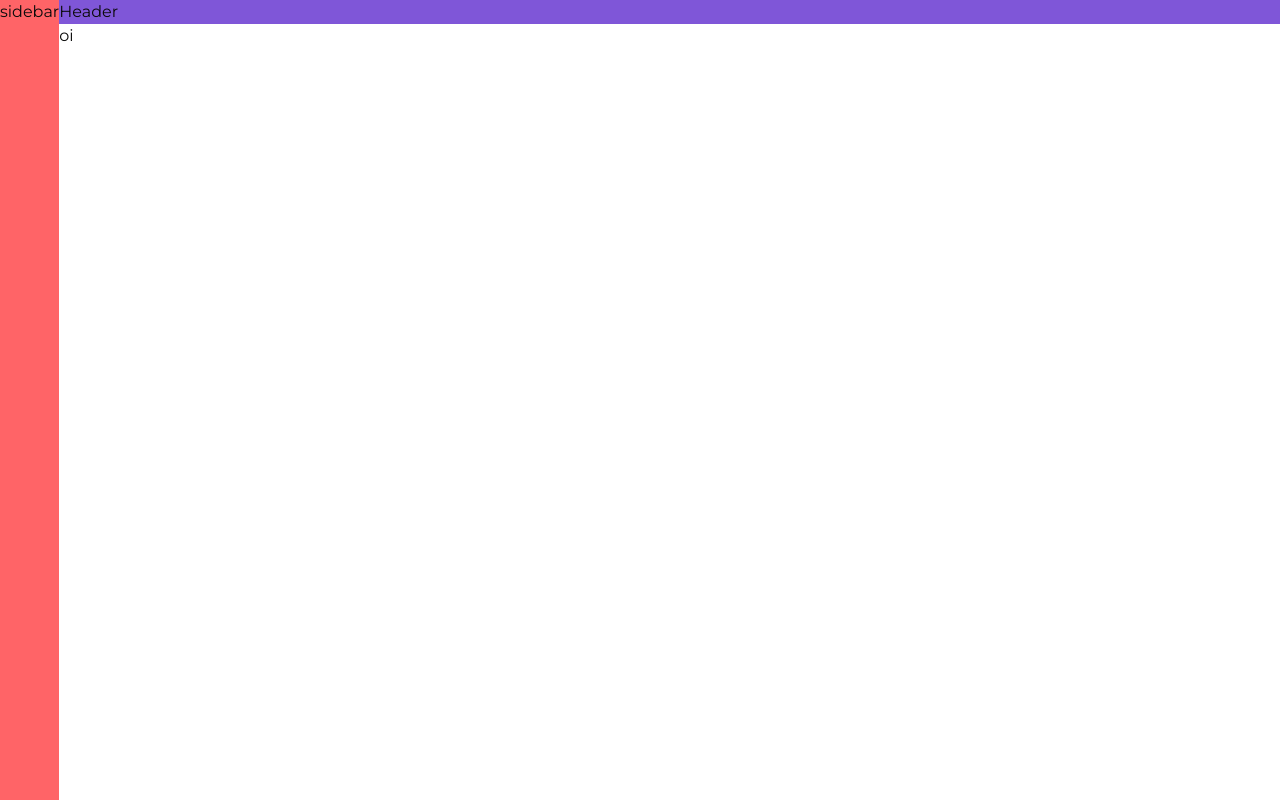
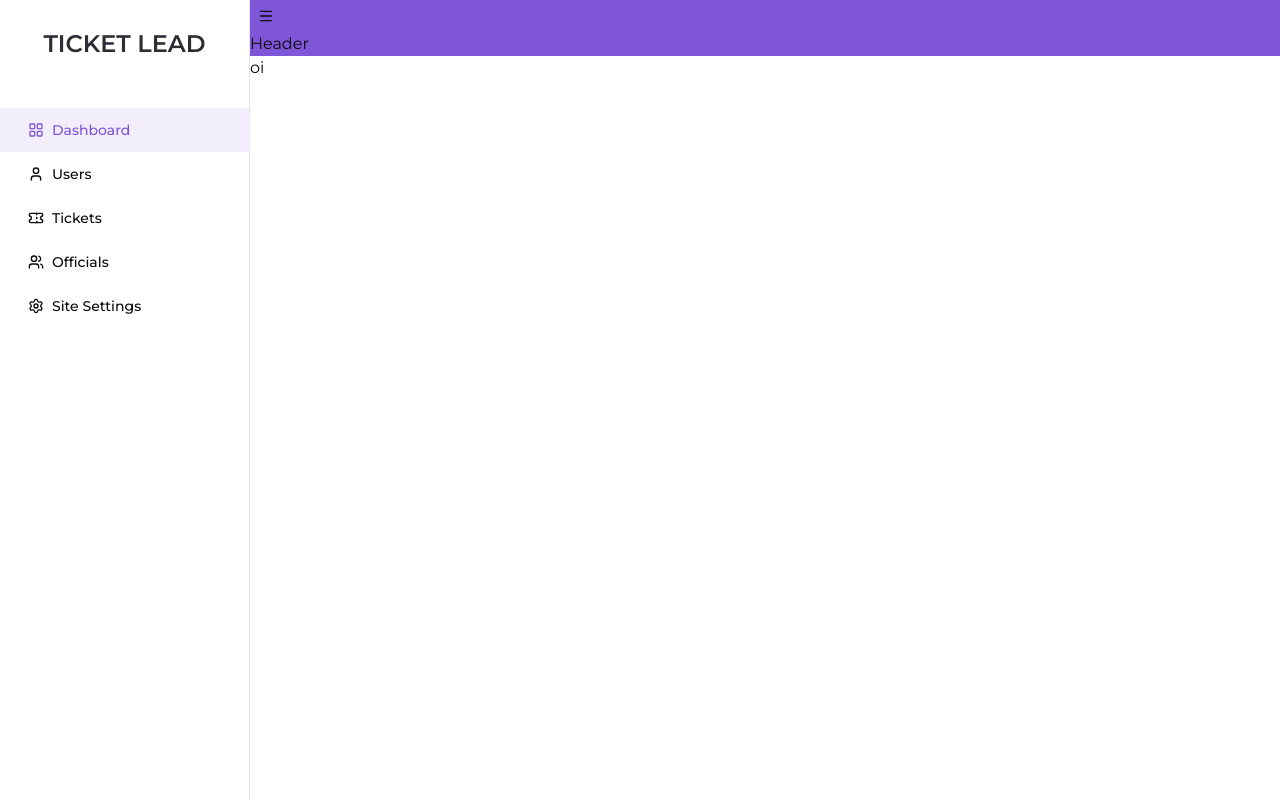
Before and after one commit to Thiag0-web/Ticket-System, a React (Vite) app: page / in a window 1280 px wide. Built offline with nearby package versions, Linux system fonts and the light colour scheme.

Commit message:
Adicionado a sidebar

```diff
--- a/src/App.tsx
+++ b/src/App.tsx
@@ -1,12 +1,15 @@
+import { useState } from "react";
 import { Header } from "./components/header";
 import { Sidebar } from "./components/sidebar";
 
 function App() {
+  const [open, setOpen] = useState(true)
+
   return (
     <div className="flex items-start h-screen">
-      <Sidebar />
+      <Sidebar openMenu={open}/>
       <div className="flex-1">
-        <Header />
+        <Header setOpenMenu={setOpen}/>
         <h1>oi</h1>
       </div>
     </div>
--- a/src/components/header.tsx
+++ b/src/components/header.tsx
@@ -1,8 +1,22 @@
-export function Header(){
-    return(
-        <header className="bg-primary-system  ">
-            <h1>Header</h1>
+import { Menu } from "lucide-react";
+import { Button } from "./ui/button";
+import type { Dispatch, SetStateAction } from "react";
 
-        </header>
-    )
+interface HeaderProps {
+  setOpenMenu: Dispatch<SetStateAction<boolean>>;
 }
+
+export function Header({ setOpenMenu }: HeaderProps) {
+  return (
+    <header className="bg-primary-system  ">
+      <Button
+        size="icon-sm"
+        variant="ghost"
+        onClick={() => setOpenMenu((prev) => !prev)}
+      >
+        <Menu />
+      </Button>
+      <h1>Header</h1>
+    </header>
+  );
+}
--- a/src/components/sidebar.tsx
+++ b/src/components/sidebar.tsx
@@ -1,7 +1,69 @@
-export function Sidebar(){
-    return(
-        <div className="h-full bg-red-400 ">
-            <h1>sidebar</h1>
-        </div>
-    )
+import { LayoutGrid, Settings, Ticket, User, Users } from "lucide-react";
+import { buttonVariants } from "./ui/button";
+
+interface SidebarProps {
+  openMenu: boolean;
 }
+
+export function Sidebar({ openMenu }: SidebarProps) {
+  return (
+    <div className="h-full pt-7 border-r border-tertiary-system w-[250px] data-[open=false]:-ml-[250px] transition-all" data-open={openMenu}>
+      <h1 className="text-center text-[#2E2C34] mb-12 font-semibold text-2xl uppercase">
+        Ticket Lead
+      </h1>
+
+      <div className="grid">
+        <a
+          href=""
+          className={buttonVariants({
+            variant: "secondary",
+            className: "rounded-none justify-start px-7!",
+          })}
+        >
+          <LayoutGrid />
+          Dashboard
+        </a>
+        <a
+          href=""
+          className={buttonVariants({
+            variant: "ghost",
+            className: "rounded-none justify-start px-7!",
+          })}
+        >
+          <User />
+          Users
+        </a>
+        <a
+          href=""
+          className={buttonVariants({
+            variant: "ghost",
+            className: "rounded-none justify-start px-7!",
+          })}
+        >
+          <Ticket />
+          Tickets
+        </a>
+        <a
+          href=""
+          className={buttonVariants({
+            variant: "ghost",
+            className: "rounded-none justify-start px-7!",
+          })}
+        >
+          <Users />
+          Officials
+        </a>
+        <a
+          href=""
+          className={buttonVariants({
+            variant: "ghost",
+            className: "rounded-none justify-start px-7!",
+          })}
+        >
+          <Settings />
+          Site Settings
+        </a>
+      </div>
+    </div>
+  );
+}
--- a/src/components/ui/button.tsx
+++ b/src/components/ui/button.tsx
@@ -15,13 +15,13 @@ const buttonVariants = cva(
         outline:
           "border bg-background shadow-xs hover:bg-accent hover:text-accent-foreground dark:bg-input/30 dark:border-input dark:hover:bg-input/50",
         secondary:
-          "bg-secondary text-secondary-foreground hover:bg-secondary/80",
+          "bg-primary-system/10 text-primary-system hover:bg-primary-system hover:text-white",
         ghost:
           "hover:bg-accent hover:text-accent-foreground dark:hover:bg-accent/50",
         link: "text-primary underline-offset-4 hover:underline",
       },
       size: {
-        default: "h-9 px-4 py-2 has-[>svg]:px-3",
+        default: "h-11 px-4 py-2 has-[>svg]:px-3",
         sm: "h-8 rounded-md gap-1.5 px-3 has-[>svg]:px-2.5",
         lg: "h-10 rounded-md px-6 has-[>svg]:px-4",
         icon: "size-9",
```
